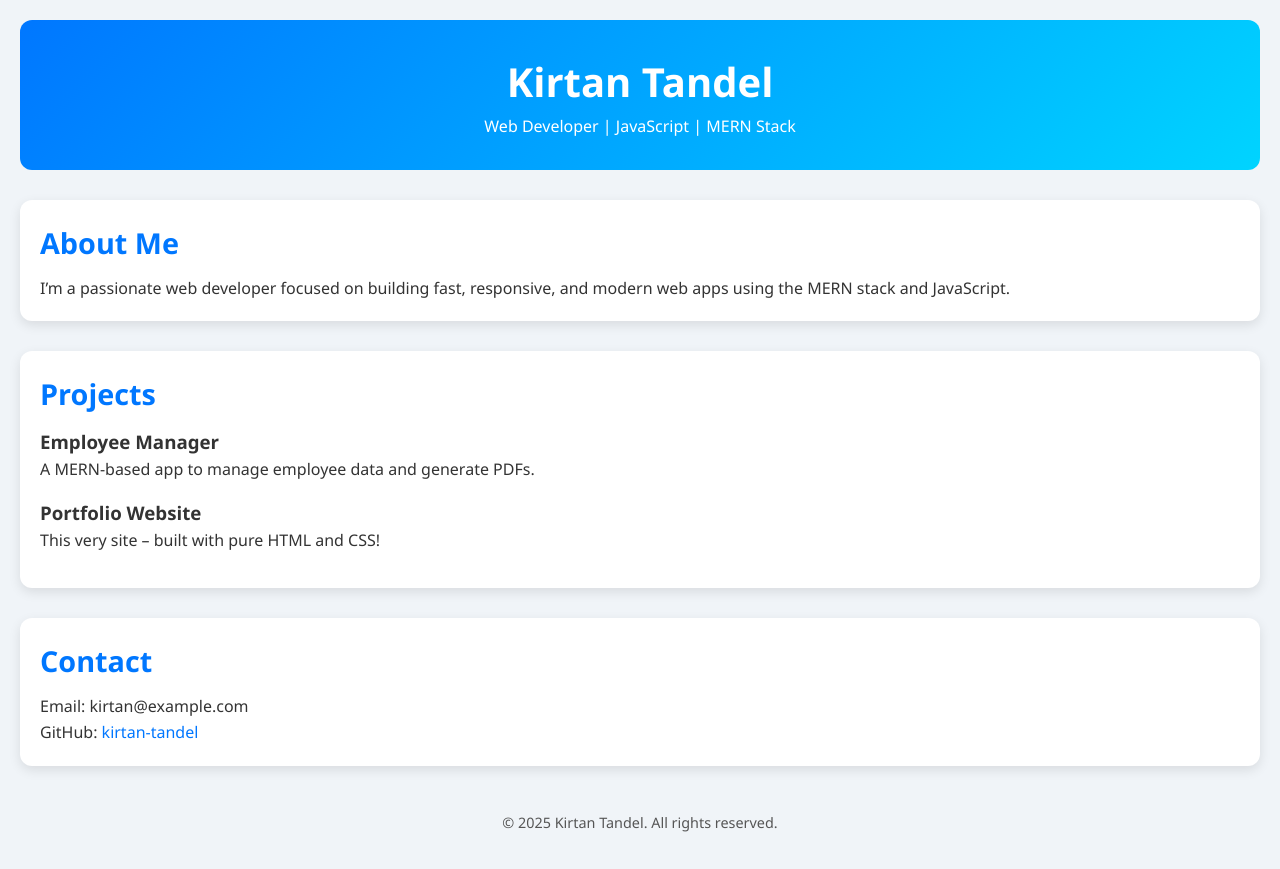
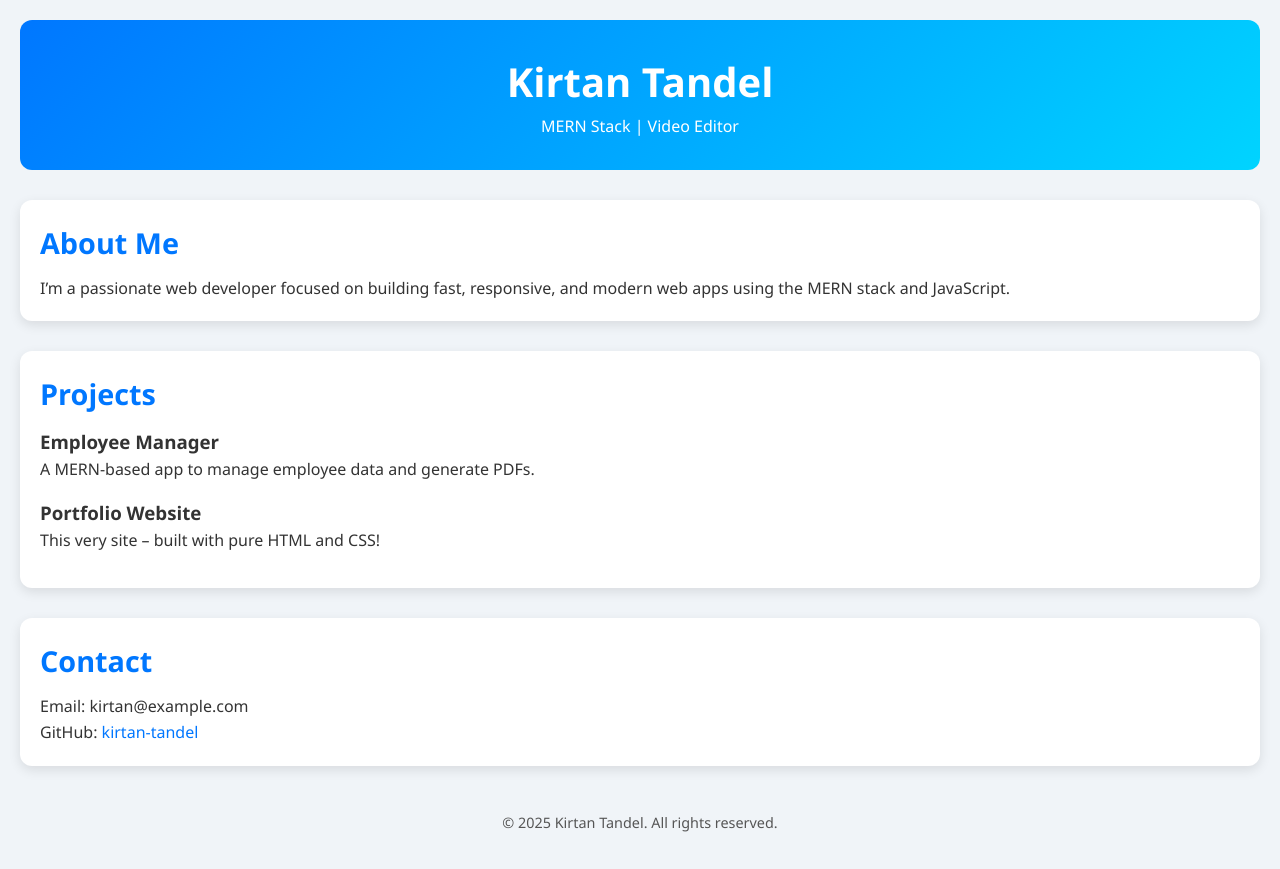
Before and after one commit to tandelkirtan/portfolio, a plain HTML site: page PORTFOLIO/index.html in a window 1280 px wide. Drawn offline with Linux system fonts and the light colour scheme.

Commit message:
editing field added

```diff
--- a/PORTFOLIO/index.html
+++ b/PORTFOLIO/index.html
@@ -9,7 +9,7 @@
 <body>
   <header>
     <h1>Kirtan Tandel</h1>
-    <p>Web Developer | JavaScript | MERN Stack</p>
+    <p>MERN Stack | Video Editor</p>
   </header>
 
   <section class="about">
```
